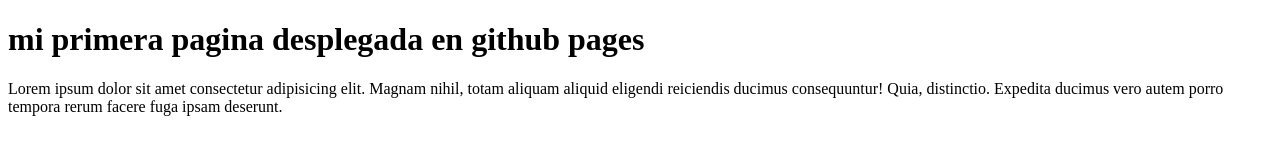
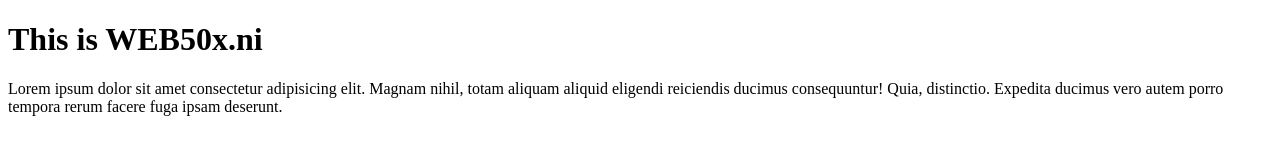
Before and after one commit to WEB50XNI/lecture0, a plain HTML site: page index.html in a window 1280 px wide. Drawn offline with Linux system fonts and the light colour scheme.

Commit message:
Cambiando Titulo

```diff
--- a/index.html
+++ b/index.html
@@ -7,7 +7,7 @@
     <title>Document</title>
 </head>
 <body>
-    <h1>mi primera pagina desplegada en github pages</h1>
+    <h1>This is WEB50x.ni</h1>
     <p>Lorem ipsum dolor sit amet consectetur adipisicing elit. Magnam nihil, totam aliquam aliquid eligendi reiciendis ducimus consequuntur! Quia, distinctio. Expedita ducimus vero autem porro tempora rerum facere fuga ipsam deserunt.</p>
 </body>
 </html>
```
